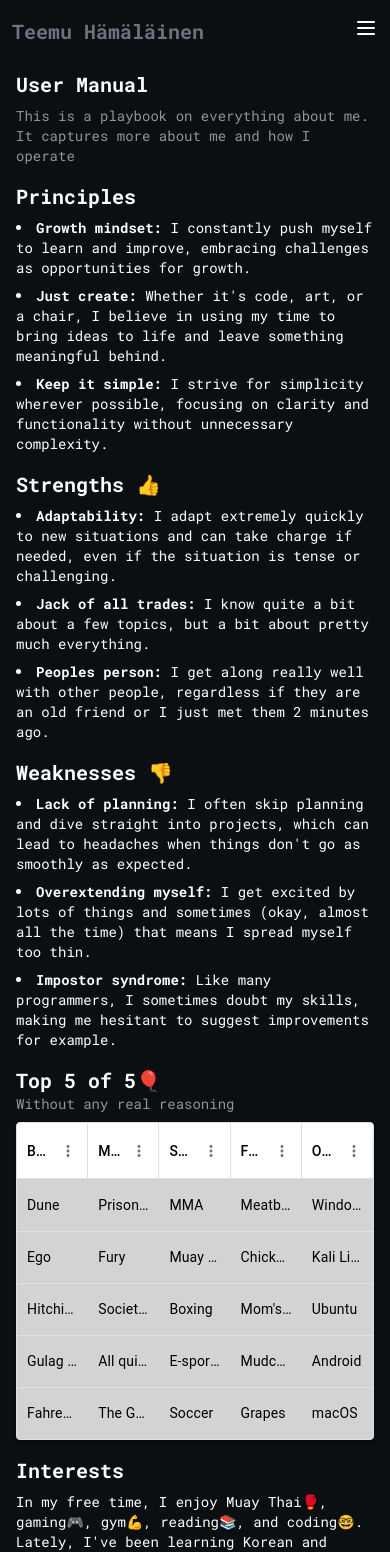
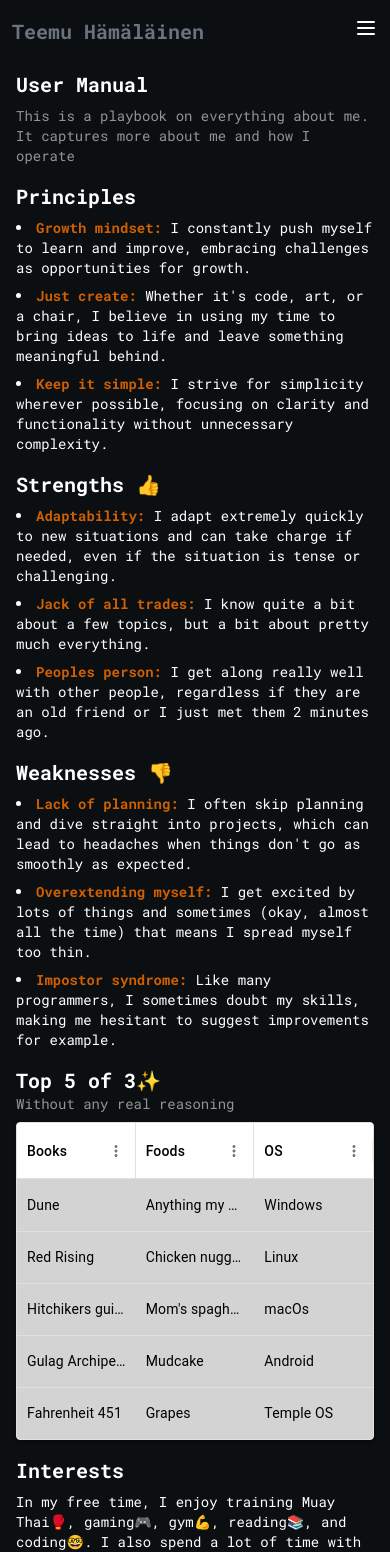
Before and after one commit to temevh/minimalisticPort, a Next.js app: page /manual in a window 390 px wide. Shown: the top 1552 px of the page. Built offline with nearby package versions, Linux system fonts and the light colour scheme.

Commit message:
small tweaks

```diff
--- a/src/app/about/components/Education.jsx
+++ b/src/app/about/components/Education.jsx
@@ -46,7 +46,7 @@
         >
           Microsofts AI services and their usability in software development.
         </a>
-        I also studied for a semester in South-Korea's{" "}
+        {" "}I also studied for a semester in South-Korea's{" "}
         <a
           href="https://eng.inha.ac.kr/eng/index.do"
           className="text-blue-500 hover:text-blue-400 hover:cursor-pointer"
@@ -55,7 +55,7 @@
         >
           Inha university
         </a>
-        , with a focus on on business and software development.
+        , with a focus on business and software development.
       </p>
     </>
   );
--- a/src/app/about/components/Work.jsx
+++ b/src/app/about/components/Work.jsx
@@ -49,7 +49,7 @@
         </a>{" "}
         hired me as a software developer 💻. At Twoday, I have worked on and off
         for close to three years now, doing mostly frontend and mobile
-        development with a bit of backend
+        development with a bit of backend.
       </p>
       <p className="lg:text-lg text-sm lg:mb-6 lg:mt-4 text-white">
         I have also a few{" "}
--- a/src/app/components/TLDR.jsx
+++ b/src/app/components/TLDR.jsx
@@ -16,28 +16,20 @@
           . Currently I am focusing on improving my skills in{" "}
           <span className="text-accentOrange">full-stack development</span>{" "}
           (especially React and graphql),{" "}
-          <span className="text-accentOrange">cloud technologies</span> (Google
-          cloud) and{" "}
-          <span className="text-accentOrange">mobile development</span>{" "}
-          (Flutter).
+          <span className="text-accentOrange">cloud technologies</span> (AWS)
+          and <span className="text-accentOrange">mobile development</span>{" "}
+          (React Native).
         </p>
         <p className="font-bold text-lg lg:text-2xl text-white mb-2">
           Experience
         </p>
         <p className="text-graytext text-md lg:text-lg">
           I have worked mostly as a{" "}
-          <span className="text-accentOrange">fullstack developer</span> in both{" "}
-          <span className="text-accentOrange">frontend</span> and{" "}
-          <span className="text-accentOrange">backend development</span>. I have
-          built <span className="text-accentOrange">simple mobile apps</span>{" "}
-          and{" "}
-          <span className="text-accentOrange">one page web applications</span>{" "}
-          but also{" "}
-          <span className="text-accentOrange">larger scale systems</span> with{" "}
-          <span className="text-accentOrange">
-            multiple services and databases
-          </span>
-          .
+          <span className="text-accentOrange">fullstack developer</span> but
+          also have worked as a <span className="text-accentOrange">mobile developer</span>. I have experience building
+          <span className="text-accentOrange"> large scale fullstack projects</span> but also <span className="text-accentOrange">simple one page applications</span>.
+          I have built and <span className="text-accentOrange">deployed multiple mobile apps</span> and constantly work on
+          <span className="text-accentOrange"> personal projects</span> .
         </p>
       </div>
       <div>
@@ -68,9 +60,9 @@
           Goals and Aspirations
         </p>
         <p className="text-graytext text-md lg:text-lg">
-          I want to be the best developer I can be. This means I study new
-          technologies and hone my skills constantly. Outside of school and work
-          I keep on studying, building, attending and improving.
+          I want to be the <span className="text-accentOrange">best developer</span> I can be. This means I <span className="text-accentOrange">study new
+          technologies</span> and <span className="text-accentOrange">hone my skills</span> constantly. Outside of school and work
+          I keep on <span className="text-accentOrange">studying, building, attending and improving</span>.
         </p>
       </div>
     </>
--- a/src/app/manual/components/Interests.jsx
+++ b/src/app/manual/components/Interests.jsx
@@ -3,9 +3,8 @@
     <>
       <p className="text-xl font-bold mt-4 mb-2">Interests</p>
       <p className="lg:text-lg text-sm lg:mb-6 lg:mt-4 mb-2">
-        In my free time, I enjoy Muay Thai🥊, gaming🎮, gym💪, reading📚, and
-        coding🤓. Lately, I've been learning Korean and exploring Korean media
-        to prepare for my spring 2025 student exchange.
+        In my free time, I enjoy training Muay Thai🥊, gaming🎮, gym💪, reading📚, and
+        coding🤓. I also spend a lot of time with my girlfriend👫 and our two rabbits🐰🐇
       </p>
     </>
   );
--- a/src/app/manual/components/Principles.jsx
+++ b/src/app/manual/components/Principles.jsx
@@ -1,19 +1,19 @@
 const Principles = () => {
   return (
     <>
-      <p className="text-xl font-bold mt-4 mb-2">Principles</p>
+      <p className="text-xl font-bold mt-4 mb-2 ">Principles</p>
       <li className="lg:text-lg text-sm lg:mb-6 lg:mt-4 mb-2">
-        <span className="font-bold">Growth mindset: </span> I constantly push
+        <span className="font-bold text-accentOrange">Growth mindset: </span> I constantly push
         myself to learn and improve, embracing challenges as opportunities for
         growth.
       </li>
       <li className="lg:text-lg text-sm lg:mb-6 lg:mt-4 mb-2">
-        <span className="font-bold">Just create: </span> Whether it's code, art,
+        <span className="font-bold text-accentOrange">Just create: </span> Whether it's code, art,
         or a chair, I believe in using my time to bring ideas to life and leave
         something meaningful behind.
       </li>
       <li className="lg:text-lg text-sm lg:mb-6 lg:mt-4 mb-2">
-        <span className="font-bold">Keep it simple: </span> I strive for
+        <span className="font-bold text-accentOrange">Keep it simple: </span> I strive for
         simplicity wherever possible, focusing on clarity and functionality
         without unnecessary complexity.
       </li>
--- a/src/app/manual/components/StrenWeak.jsx
+++ b/src/app/manual/components/StrenWeak.jsx
@@ -3,33 +3,33 @@
     <div>
       <p className="text-xl font-bold mt-4 mb-2">Strengths 👍</p>
       <li className="lg:text-lg text-sm lg:mb-6 lg:mt-4 mb-2">
-        <span className="font-bold">Adaptability: </span> I adapt extremely
+        <span className="font-bold text-accentOrange">Adaptability: </span> I adapt extremely
         quickly to new situations and can take charge if needed, even if the
         situation is tense or challenging.
       </li>
       <li className="lg:text-lg text-sm lg:mb-6 lg:mt-4 mb-2">
-        <span className="font-bold"> Jack of all trades:</span> I know quite a
+        <span className="font-bold text-accentOrange"> Jack of all trades:</span> I know quite a
         bit about a few topics, but a bit about pretty much everything.
       </li>
       <li className="lg:text-lg text-sm lg:mb-6 lg:mt-4 mb-2">
-        <span className="font-bold"> Peoples person:</span> I get along really
+        <span className="font-bold text-accentOrange"> Peoples person:</span> I get along really
         well with other people, regardless if they are an old friend or I just
         met them 2 minutes ago.
       </li>
 
       <p className="text-xl font-bold mt-4 mb-2">Weaknesses 👎</p>
       <li className="lg:text-lg text-sm lg:mb-6 lg:mt-4 mb-2">
-        <span className="font-bold">Lack of planning:</span> I often skip
+        <span className="font-bold text-accentOrange">Lack of planning:</span> I often skip
         planning and dive straight into projects, which can lead to headaches
         when things don't go as smoothly as expected.
       </li>
       <li className="lg:text-lg text-sm lg:mb-6 lg:mt-4 mb-2">
-        <span className="font-bold">Overextending myself:</span> I get excited
+        <span className="font-bold text-accentOrange">Overextending myself:</span> I get excited
         by lots of things and sometimes (okay, almost all the time) that means I
         spread myself too thin.
       </li>
       <li className="lg:text-lg text-sm lg:mb-6 lg:mt-4 mb-2">
-        <span className="font-bold">Impostor syndrome:</span> Like many
+        <span className="font-bold text-accentOrange">Impostor syndrome:</span> Like many
         programmers, I sometimes doubt my skills, making me hesitant to suggest
         improvements for example.
       </li>
--- a/src/app/manual/components/TopFive.jsx
+++ b/src/app/manual/components/TopFive.jsx
@@ -1,14 +1,19 @@
+"use client"
 import { DataGrid } from "@mui/x-data-grid";
+
+import { useMediaQuery, useTheme } from "@mui/material";
 
 const TopFive = () => {
   //Books, movies, songs, sports, foods
+  const theme = useTheme();
+  const isMobile = useMediaQuery(theme.breakpoints.down("md"));
 
   const columns = [
     { field: "books", headerName: "Books", flex: 1 },
     { field: "movies", headerName: "Movies", flex: 1 },
     { field: "sports", headerName: "Sports", flex: 1 },
     { field: "foods", headerName: "Foods", flex: 1 },
-    { field: "os", headerName: "Operating Systems", flex: 1 },
+    { field: "os", headerName: "OS", flex: 1 },
   ];
 
   const rows = [
@@ -16,17 +21,17 @@
       id: 1,
       books: "Dune",
       movies: "Prisoners",
-      sports: "MMA",
-      foods: "Meatballs and mashed potatoes",
+      sports: "Muay thai",
+      foods: "Anything my gf makes",
       os: "Windows",
     },
     {
       id: 2,
-      books: "Ego",
+      books: "Red Rising",
       movies: "Fury",
-      sports: "Muay thai",
+      sports: "MMA",
       foods: "Chicken nuggets",
-      os: "Kali Linux",
+      os: "Linux",
     },
     {
       id: 3,
@@ -34,7 +39,7 @@
       movies: "Society of the snow",
       sports: "Boxing",
       foods: "Mom's spaghetti",
-      os: "Ubuntu",
+      os: "macOs",
     },
     {
       id: 4,
@@ -48,21 +53,25 @@
       id: 5,
       books: "Fahrenheit 451",
       movies: "The Guilty",
-      sports: "Soccer",
+      sports: "Judo",
       foods: "Grapes",
-      os: "macOS",
+      os: "Temple OS",
     },
   ];
 
   return (
     <>
-      <p className="text-xl font-bold mt-4 ">Top 5 of 5🎈</p>
+      <p className="text-xl font-bold mt-4 ">Top 5 of {isMobile ? "3" : "5"}✨</p>
       <p className="text-sm text-graytext mb-2">Without any real reasoning</p>
       <DataGrid
         rows={rows}
         columns={columns}
         pagination={false}
         hideFooter={true}
+        columnVisibilityModel={{
+          movies: !isMobile,
+          sports: !isMobile,
+        }}
         showColumnVerticalBorder={true}
         disableColumnResize={true}
         sx={{
```
